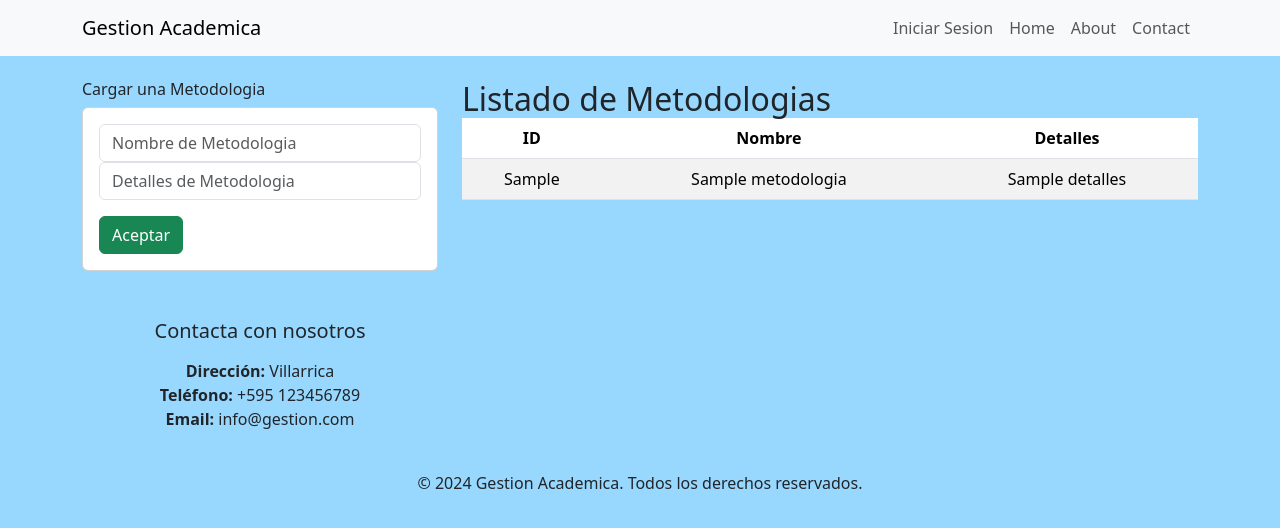
After one commit to Mobinake/gestion_academica_pp1_2024, a Django app: template mysite/gestion/templates/logged/metodologia.html in a window 1280 px wide. The commit adds this page. Shown: the top 528 px of the page. Run offline with Django 3.2, Linux system fonts and the light colour scheme; the template is opened without the code that fills it: most values are stand-ins (such as "Sample title", 1, 10 or a date in 2020).

Commit message:
- Modificado base.html, nombres de botones. - Iniciando creacion de CRUD de todos los modelos. - Creacion de /evaluacion para el modelo de evaluacion - Corregido error de nombre signin/signup - Agregado matricula.html - Agregado tipo_evaluacion.html

```diff
--- a/mysite/gestion/models.py
+++ b/mysite/gestion/models.py
@@ -72,6 +72,11 @@ class Metodologia(models.Model):
     nombre_metodologia = CharField(max_length=50)
     descripcion = CharField(max_length=100)
 
+    class Meta:
+        db_table = 'metodologia'
+        verbose_name_plural = 'Metodologias'
+        verbose_name = 'Metodologia'
+        ordering = ['id_metodologia', 'nombre_metodologia']
     def __str__(self):
         return self.nombre_metodologia
 
--- a/mysite/gestion/templates/logged/logged.html
+++ b/mysite/gestion/templates/logged/logged.html
@@ -3,5 +3,5 @@
 {% block title %}Logged - Gestion Academica{% endblock %}
 
 {% block content %}
-    <a href="/public/singin">Matricula</a>
+    <a href="/signout">Cerrar Sesion</a>
 {% endblock %}
--- /dev/null
+++ b/mysite/gestion/templates/logged/metodologia.html
@@ -0,0 +1,50 @@
+{% extends "base.html" %}
+
+{% block title %}Metodologia - Gestion Academica{% endblock %}
+
+{% block content %}
+<div class="row">
+    <div class="col-sm-12 col-md-6 col-lg-4 col-xl-4">
+        <h6>Cargar una Metodologia</h6>
+        <div class="card">
+            <div class="card-body">
+                <form action="/metodologia/" method="POST">
+                    {% csrf_token %}
+                    <div class="form-group">
+                        <input type="text" id="txt_nombre" name="txt_descripcion" class="form-control"
+                               placeholder="Nombre de Metodologia" minlength="1" maxlength="100" required>
+                        <input type="text" id="txt_detalles" name="txt_detalles" class="form-control"
+                               placeholder="Detalles de Metodologia" minlength="10" maxlength="1000" required>
+                    </div>
+                    <div class="form-group mt-3">
+                        <button type="submit" class="btn btn-success btn-block text-white">Aceptar</button>
+                    </div>
+                </form>
+            </div>
+        </div>
+    </div>
+    <div class="col-sm-12 col-md-6 col-lg-8 col-xl-8">
+        <div class="table-responsive">
+            <h2 class="card-title">Listado de Metodologias</h2>
+            <table class="table table-striped">
+                <thead>
+                <tr>
+                    <th>ID</th>
+                    <th>Nombre</th>
+                    <th>Detalles</th>
+                </tr>
+                </thead>
+                <tbody>
+                {% for i in metodologia %}
+                <tr>
+                    <td> {{ i.id_metodologia }}</td>
+                    <td> {{ i.nombre_metodologia }}</td>
+                    <td> {{ i.detalles }}</td>
+                </tr>
+                {% endfor %}
+            </table>
+        </div>
+    </div>
+</div>
+
+{% endblock %}
--- a/mysite/gestion/urls.py
+++ b/mysite/gestion/urls.py
@@ -1,5 +1,6 @@
 from django.urls import path
 from django.contrib import admin
+from django.contrib.auth import authenticate, login, logout
 from . import views
 
 urlpatterns = [
@@ -11,12 +12,14 @@ urlpatterns = [
     path("evaluacion/", views.evaluacion_view, name="evaluacion"),
     path("home/", views.home_view, name="home"),
     path("logged/", views.logged_view, name="logged"),
-    path("logout/", views.signout_view, name="logout"),
     path("materia/", views.materia_view, name="materia"),
     path("matricula/", views.matricula_view, name="matricula"),
+    path("metodologia/", views.metodologia_view, name="metodologia"),
     path("registrar_materia/", views.registar_materia_view, name="registrar_materia"),
+    path("registrar_metodologia/", views.registar_metodologia_view, name="registrar_metodologia"),
     path("registrar_tipo_evaluacion/", views.registrar_tipo_evaluacion_view, name="registrar_tipo_evaluacion"),
     path("signin", views.signin_view, name="signin"),
     path("signup/", views.signup_view, name="signup"),
+    path("signout/", views.signout_view, name="signout"),
     path("tipo_evaluacion/", views.tipo_evaluacion_view, name="tipo_evaluacion"),
 ]
```
Also changed, not shown: mysite/gestion/views.py (+11 -1 lines), mysite/gestion/migrations/0005_alter_metodologia_options_alter_metodologia_table.py (added).
